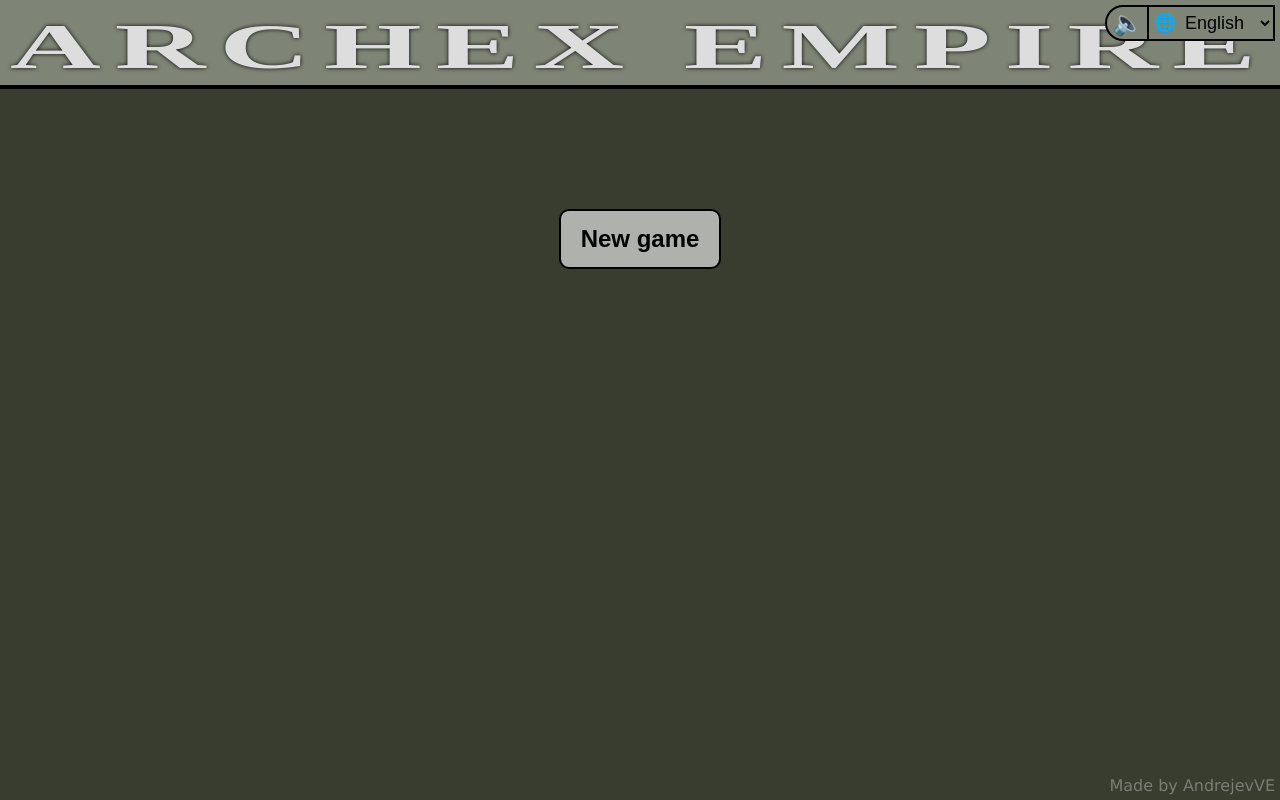
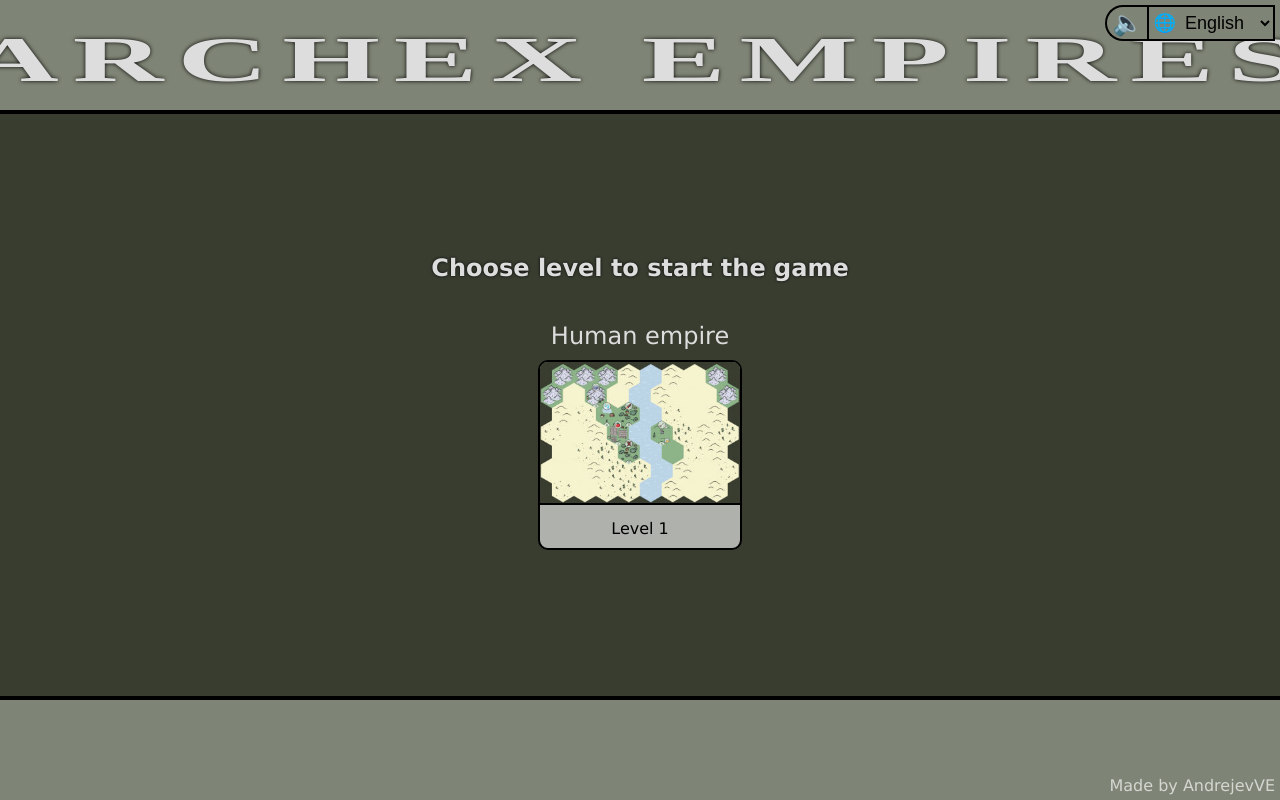
Before and after one commit to mrvzlo/archex, a Vue app: page / in a window 1280 px wide. Shown: the top 800 px of the page. Built offline with nearby package versions, Linux system fonts and the light colour scheme; a web font is replaced by a local one.

Commit message:
Remove start button

```diff
--- a/public/index.html
+++ b/public/index.html
@@ -5,7 +5,7 @@
       <meta http-equiv="X-UA-Compatible" content="IE=edge" />
       <meta name="viewport" content="width=device-width,initial-scale=1.0,maximum-scale=1.0, user-scalable=no" />
       <link rel="icon" href="<%= BASE_URL %>favicon.png" />
-      <title>Archex empire</title>
+      <title>Archex empires</title>
    </head>
    <body>
       <div id="app"></div>
--- a/src/assets/scss/menu.scss
+++ b/src/assets/scss/menu.scss
@@ -4,11 +4,16 @@
    width: 100%;
    gap: 20px;
 
+   h1,
+   h2 {
+      color: #ddd;
+      text-align: center;
+      text-shadow: 0 0 3px #000;
+   }
+
    h1 {
-      color: #ddd;
       font-size: calc(50px + 1vw);
-      text-align: center;
-      line-height: 1.2;
+      line-height: 100px;
       margin: 0;
       font-family: Hex;
       letter-spacing: 7px;
@@ -16,7 +21,6 @@
       transform: scaleX(2);
       background: #7f8576;
       border-bottom: solid #000 4px;
-      text-shadow: 0 0 3px #000;
       margin-bottom: 100px;
    }
    button {
@@ -44,7 +48,8 @@
    bottom: 0;
    right: 0;
    padding: 5px;
-   color: #fff5;
+   color: #fffa;
+   z-index: 9999;
 }
 
 .levels {
--- a/src/components/main-menu.vue
+++ b/src/components/main-menu.vue
@@ -1,9 +1,9 @@
 <template>
    <div class="menu">
-      <h1>ARCHEX EMPIRE</h1>
-      <button v-if="!show.levels" v-on:click="show.levels = true">{{ $t('startGame') }}</button>
+      <h1>ARCHEX EMPIRES</h1>
+      <h2>{{ $t('startGame') }}</h2>
 
-      <div class="levels" v-if="show.levels">
+      <div class="levels">
          <div class="label">{{ $t('empires.0') }}</div>
          <div v-on:click="selectMap('1')" class="level">
             <img src="../assets/maps/1.jpg" />
@@ -12,6 +12,7 @@
       </div>
    </div>
 
+   <div class="toolbar"></div>
    <div class="made-by">Made by AndrejevVE</div>
 </template>
 
@@ -19,6 +20,5 @@
 import { defineProps, reactive } from 'vue';
 
 const props = defineProps({ select: Function } as any);
-const show = reactive({ levels: false });
 const selectMap = (name: string) => props.select(name);
 </script>
--- a/src/locales/en.json
+++ b/src/locales/en.json
@@ -122,6 +122,6 @@
       "These farms were so rich, they attracted so many raiders",
       "You lost everything - no food, no weapon, no armor, no water, no help"
    ],
-   "startGame": "New game",
+   "startGame": "Choose level to start the game",
    "empires": ["Human empire"]
 }
--- a/src/locales/ru.json
+++ b/src/locales/ru.json
@@ -121,6 +121,6 @@
       "Ваши фермы насколько богаты урожаем, что их решили захватить соседи",
       "Вы потеряли всё: еду, воду, оружие, одежды, веру"
    ],
-   "startGame": "Начать игру",
+   "startGame": "Выберите уровень, чтобы начать игру",
    "empires": ["Империя людей"]
 }
```
